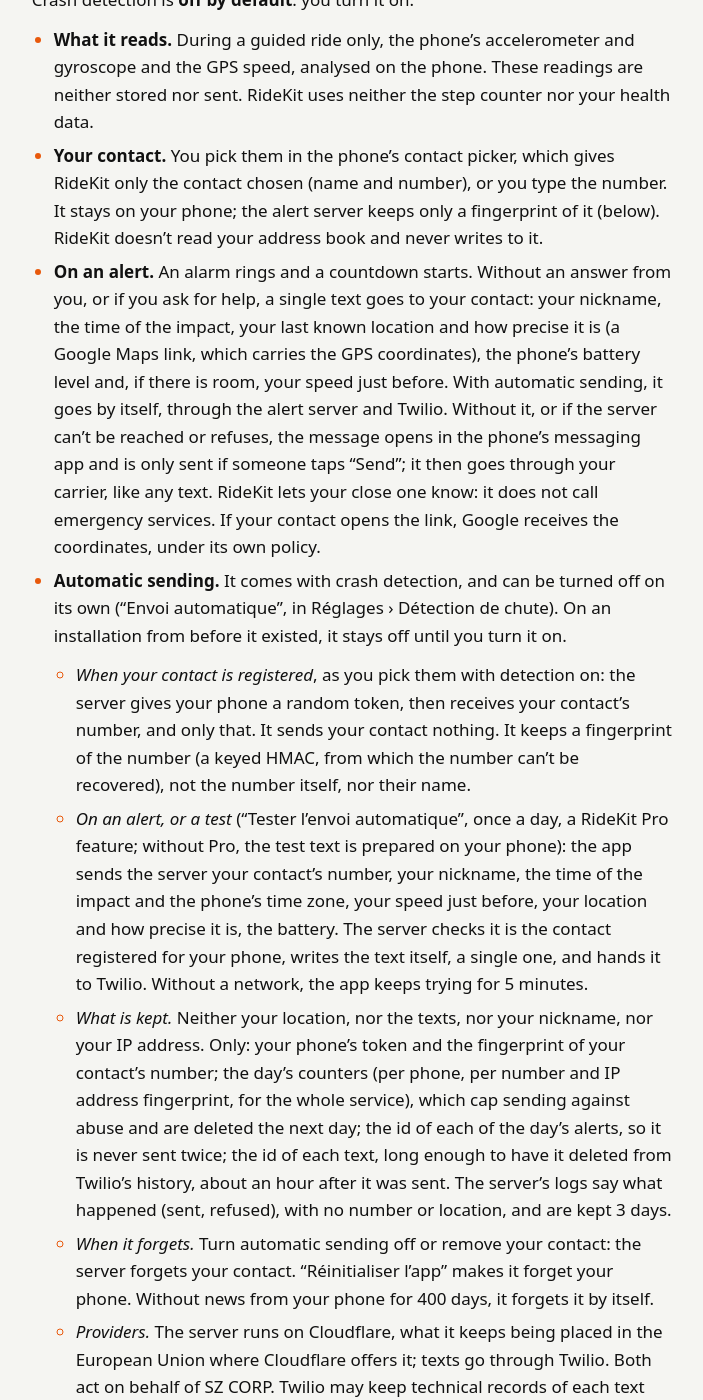
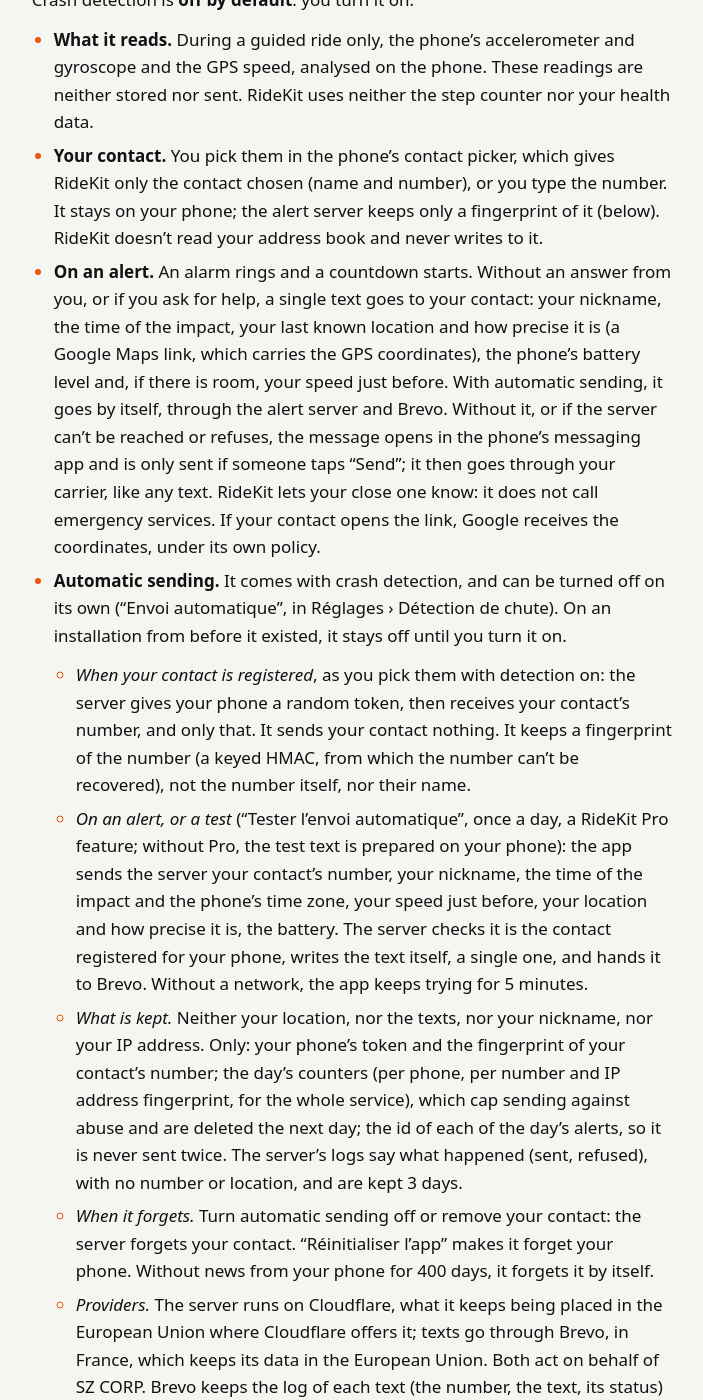
Before and after one commit to Ya6n93/ridekit-site, a Jekyll site: the page built from en/privacy.md, in a window 1280 px wide and 1400 px high, scrolled down 5351 px. Shown: the whole window, without its empty margins (288-991 px from the left). Built offline with Jekyll 4.4.1, drawn with Linux system fonts in a browser that asks for light colours; some of the changed text lies outside the part shown.

Commit message:
Alerte chute: the texts sent through Brevo (France, data in the EU), no more Twilio, said in every page
Privacy (FR, EN): Brevo SAS (formerly Sendinblue, France) replaces Twilio in the processors' table, the alert
section, the links; no more SMS ids kept to delete them from Twilio's history; Brevo keeps each text's log (number,
text, status) one month, then deletes it, and on request at once; it delivers through partner carriers, some American
(Twilio to a Canadian mobile), hence the transfers still named for them, Cloudflare's as before. Terms (FR, EN), legal
notice (Brevo's address and RCS), llms.txt: Brevo. Pages dated 25 October 2026, the sitemap too.

Co-Authored-By: Claude Opus 5.5 (1M context) <noreply@anthropic.com>

```diff
--- a/en/privacy.md
+++ b/en/privacy.md
@@ -102,7 +102,7 @@ text.
 | **Unsplash** | Illustration photos on some screens | Nothing about you |
 | **Expo** (650 Industries, Inc., USA) | App updates | Technical details: system, app version, a technical installation identifier created by the update service |
 | **RideKit's alert server**, hosted by **Cloudflare** (Cloudflare, Inc., USA) | Automatic sending of the crash alert (section 6), if detection is on with a contact | When the contact is registered: their number, nothing else. On an alert or a test: their number, your nickname, the time of the impact and the phone's time zone, your speed just before, your location and how precise it is, the battery |
-| **Twilio** (Twilio Inc., USA), for the alert server | Sending RideKit's alert to your contact, as a single text | Your contact's number and the text: your nickname, the time, your location and how precise it is, the battery and, if there is room, your speed |
+| **Brevo** (Brevo SAS, formerly Sendinblue, France), for the alert server | Sending RideKit's alert to your contact, as a single text | Your contact's number and the text: your nickname, the time, your location and how precise it is, the battery and, if there is room, your speed |
 {: .services}
 
 A precise location can, combined with others, reveal places you go to: a loop often
@@ -119,7 +119,7 @@ Each of these services applies its own privacy policy, for instance
 (logs deleted after 90 days), [OpenFreeMap](https://openfreemap.org/privacy/) (logs
 deleted after 7 days), [Wikimedia](https://foundation.wikimedia.org/wiki/Policy:Privacy_policy),
 [Expo](https://expo.dev/privacy), [Cloudflare](https://www.cloudflare.com/privacypolicy/),
-[Twilio](https://www.twilio.com/en-us/legal/privacy).
+[Brevo](https://www.brevo.com/legal/privacypolicy/).
 
 ## 5. Your location
 
@@ -154,7 +154,7 @@ Crash detection is **off by default**: you turn it on.
   of the impact, your last known location and how precise it is (a Google Maps link,
   which carries the GPS coordinates), the phone's battery level and, if there is
   room, your speed just before. With automatic sending, it goes by itself, through
-  the alert server and Twilio. Without it, or if the server can't be reached or
+  the alert server and Brevo. Without it, or if the server can't be reached or
   refuses, the message opens in the phone's messaging app and is only sent if someone
   taps "Send"; it then goes through your carrier, like any text. RideKit lets your
   close one know: it does not call emergency services. If your contact opens the
@@ -172,23 +172,24 @@ Crash detection is **off by default**: you turn it on.
     server your contact's number, your nickname, the time of the impact and the
     phone's time zone, your speed just before, your location and how precise it is,
     the battery. The server checks it is the contact registered for your phone,
-    writes the text itself, a single one, and hands it to Twilio. Without a network,
+    writes the text itself, a single one, and hands it to Brevo. Without a network,
     the app keeps trying for 5 minutes.
   - *What is kept.* Neither your location, nor the texts, nor your nickname, nor your
     IP address. Only: your phone's token and the fingerprint of your contact's number;
     the day's counters (per phone, per number and IP address fingerprint, for the
     whole service), which cap sending against abuse and are deleted the next day; the
-    id of each of the day's alerts, so it is never sent twice; the id of each text,
-    long enough to have it deleted from Twilio's history, about an hour after it was
-    sent. The server's logs say what happened (sent, refused), with no number or
-    location, and are kept 3 days.
+    id of each of the day's alerts, so it is never sent twice. The server's logs say
+    what happened (sent, refused), with no number or location, and are kept 3 days.
   - *When it forgets.* Turn automatic sending off or remove your contact: the server
     forgets your contact. "Réinitialiser l'app" makes it forget your phone. Without
     news from your phone for 400 days, it forgets it by itself.
   - *Providers.* The server runs on Cloudflare, what it keeps being placed in the
-    European Union where Cloudflare offers it; texts go through Twilio. Both act on
-    behalf of SZ CORP. Twilio may keep technical records of each text (number, date,
-    status) under its own policy.
+    European Union where Cloudflare offers it; texts go through Brevo, in France,
+    which keeps its data in the European Union. Both act on behalf of SZ CORP. Brevo
+    keeps the log of each text (the number, the text, its status) for one month, then
+    deletes it. To deliver it, Brevo goes through partner carriers, some of them
+    American (to a Canadian mobile, Twilio), which may keep a technical record of it
+    under their own policy.
   - *Countries.* Automatic sending only goes to mobile numbers in France, Belgium,
     Switzerland, Luxembourg and Canada. For any other number, the text is prepared on
     your phone, as without the server.
@@ -258,20 +259,22 @@ They do not identify you.
   three years after our last exchange; and, if automatic sending is set up, what the
   alert server keeps (section 6): the token and your contact's number fingerprint as
   long as they are registered (at most 400 days without news), the counters until the
-  next day.
+  next day; at Brevo, on our behalf, the log of each text sent (number, text, status),
+  one month.
 - **At third-party services**: under their own policies (see section 4).
 
 ## 13. Where data goes
 
-IGN (France), TomTom (Netherlands), FOSSGIS (Germany), komoot (Germany) and OpenFreeMap (Hungary) are
-in the European Union; Open-Meteo is in Switzerland, which the EU recognises as
-providing adequate protection. Wikipedia, Expo, Unsplash, RainViewer, Open Topo Data,
-Cloudflare and Twilio (alert server and texts) and the delivery networks some of these
-services use may process data outside the EU, notably in the United States, where
-authorities may access it under their law.
+IGN (France), TomTom (Netherlands), FOSSGIS (Germany), komoot (Germany), OpenFreeMap (Hungary) and
+Brevo (France, the alert server's texts) are in the European Union; Open-Meteo is in
+Switzerland, which the EU recognises as providing adequate protection. Wikipedia,
+Expo, Unsplash, RainViewer, Open Topo Data, Cloudflare (alert server), the carriers
+Brevo delivers some texts through (to a Canadian mobile, Twilio) and the delivery
+networks some of these services use may process data outside the EU, notably in the
+United States, where authorities may access it under their law.
 
 These transfers rely, as the case may be, on an adequacy decision (for example the
-Data Privacy Framework for certified US companies, such as Cloudflare and Twilio), on
+Data Privacy Framework for certified US companies, such as Cloudflare), on
 the European Commission's standard contractual clauses, or on their necessity to
 provide the service you ask for (Art. 49 GDPR). For Québec, Switzerland and the rest of Canada:
 your information may therefore be communicated outside your province or country, to
@@ -289,7 +292,8 @@ in the app (section 3). For the rest, write to **contact@ridekit-app.com**: we a
 within one month. We have no copy of what the app sends to third-party services, and
 no way to link their requests to you; for that data, contact them directly. The alert
 server knows neither your name nor your contact's number in clear: to have it forget
-your contact, turn automatic sending off or reset the app.
+your contact, turn automatic sending off or reset the app. The log of an alert text at
+Brevo, we delete on request, without waiting for the month.
 
 You can also complain to your country's authority:
 
--- a/llms.txt
+++ b/llms.txt
@@ -27,7 +27,7 @@
 - **Détection de chute** : désactivée par défaut ; une aide, pas un service
   d'urgence. Après une chute probable et sans réponse, un SMS avec la position
   part tout seul vers le contact d'urgence, par le serveur d'alerte de RideKit
-  (Cloudflare, Twilio) ; sans réseau ou sans ce serveur, il est préparé sur le
+  (Cloudflare, Brevo) ; sans réseau ou sans ce serveur, il est préparé sur le
   téléphone, envoyé d'un appui. RideKit prévient un proche, pas les secours.
 - **Données** : aucun compte ; balades, moto, contact d'urgence et réglages restent
   sur le téléphone. Un seul serveur RideKit, pour l'alerte chute : il ne garde ni
```
Also changed, not shown: other parts of en/privacy.md (+1 -1 lines), conditions.md (+2 -2 lines), confidentialite.md (+26 -22 lines), en/terms.md (+2 -2 lines), mentions-legales.md (+3 -3 lines), sitemap.xml (+5 -5 lines).
